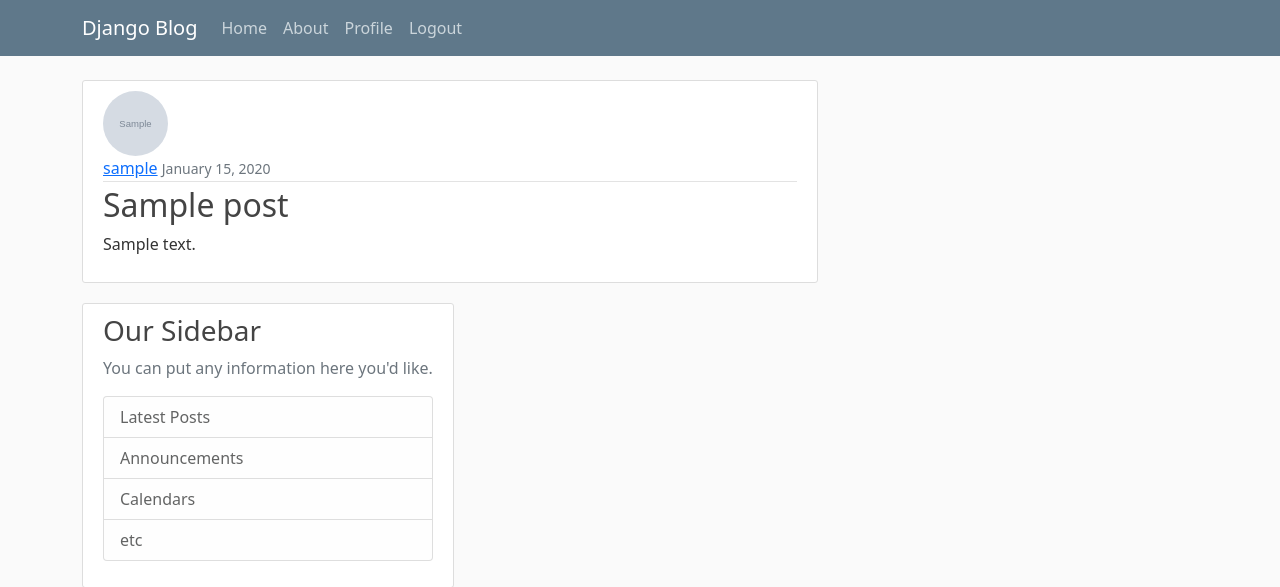
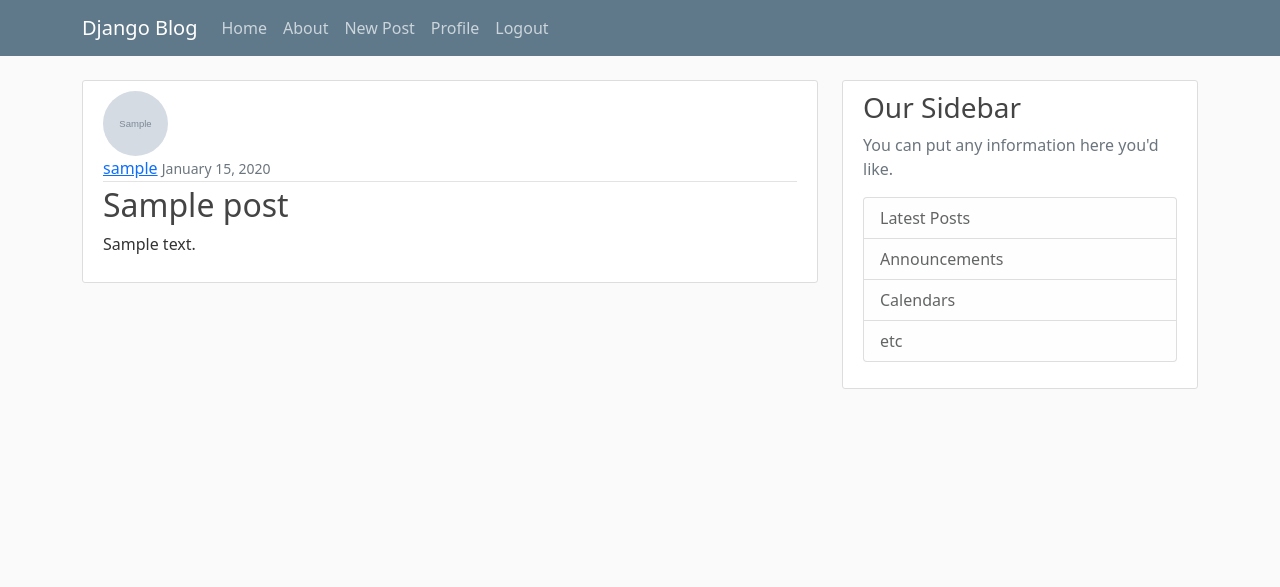
Before and after one commit to nickrosh/djangoblog, a Django app: page / in a window 1280 px wide. Shown: the top 587 px of the page. Run offline with Django 4.2, Linux system fonts and the light colour scheme; a user stored in the database is signed in; tables that the repository leaves empty hold one stand-in row (values such as "Sample post"); grey boxes marked "Sample" are stand-in pictures.

Commit message:
Added CRUD functionality to Posts, through Class Based Views

```diff
--- a/blog/models.py
+++ b/blog/models.py
@@ -1,12 +1,14 @@
 from django.db import models
 from django.utils import timezone
 from django.contrib.auth.models import User
+from django.urls import reverse
 
 class Post(models.Model):
     title = models.CharField(max_length=100)
     content = models.TextField()
     date_posted = models.DateTimeField(default=timezone.now)
     author = models.ForeignKey(User, on_delete=models.CASCADE)
+
     # on_delete=models.CASCADE means that if the tied Object (User) is deleted,
     # then all posts connected with that user will be deleted too
 
@@ -15,3 +17,7 @@
 
     def __str__(self):
         return self.title
+
+    # the post redirects to
+    def get_absolute_url(self):
+        return reverse('post-detail', kwargs={'pk': self.pk})
--- a/blog/templates/blog/base.html
+++ b/blog/templates/blog/base.html
@@ -33,6 +33,7 @@
               <!-- Navbar Right Side -->
               <div class="navbar-nav">
                 {% if user.is_authenticated %}
+                  <a class="nav-item nav-link" href="{% url 'post-create' %}">New Post</a>
                   <a class="nav-item nav-link" href="{% url 'profile' %}">Profile</a>
                   <a class="nav-item nav-link" href="{% url 'logout' %}">Logout</a>
                 {% else %}
--- a/blog/templates/blog/home.html
+++ b/blog/templates/blog/home.html
@@ -2,13 +2,13 @@
 {% block content %}
     {% for post in posts %}
         <article class="media content-section">
-            <img class="rounded-circle article-img" src="{{ post.author.profile.image.url }}"
+            <img class="rounded-circle article-img" src="{{ post.author.profile.image.url }}">
             <div class="media-body">
                 <div class="article-metadata">
                     <a class="mr-2" href="#">{{ post.author }}</a>
                     <small class="text-muted">{{ post.date_posted|date:"F d, Y" }}</small>
                 </div>
-                <h2><a class="article-title" href="#">{{ post.title }}</a></h2>
+                <h2><a class="article-title" href="{% url 'post-detail' post.id %}">{{ post.title }}</a></h2>
                 <p class="article-content">{{ post.content }}</p>
             </div>
         </article>
--- a/blog/urls.py
+++ b/blog/urls.py
@@ -1,8 +1,14 @@
 from django.urls import path
+from .views import (PostListView, PostDetailView, PostCreateView,
+                    PostUpdateView, PostDeleteView)
 from . import views
 
 
 urlpatterns = [
-    path('', views.home, name='blog-home'),
+    path('', PostListView.as_view(), name='blog-home'),
+    path('post/<int:pk>/', PostDetailView.as_view(), name='post-detail'),
+    path('post/new/', PostCreateView.as_view(), name='post-create'),
+    path('post/<int:pk>/update/', PostUpdateView.as_view(), name='post-update'),
+    path('post/<int:pk>/delete/', PostDeleteView.as_view(), name='post-delete'),
     path('about/', views.about, name='blog-about'),
 ]
--- a/blog/views.py
+++ b/blog/views.py
@@ -1,5 +1,8 @@
 from django.shortcuts import render
+from django.contrib.auth.mixins import LoginRequiredMixin, UserPassesTestMixin
 from django.http import HttpResponse
+from django.views.generic import (ListView, DetailView, CreateView,
+                                  UpdateView, DeleteView)
 from .models import Post
 
 
@@ -9,5 +12,50 @@
     }
     return render(request, 'blog/home.html', context)
 
+class PostListView(ListView):
+    model = Post
+    template_name = 'blog/home.html'
+    context_object_name = 'posts'
+    ordering = ['-date_posted']
+    paginate_by = 2
+
+class PostDetailView(DetailView):
+    model = Post
+
+class PostCreateView(LoginRequiredMixin, CreateView):
+    model = Post
+    fields = ['title', 'content']
+
+    def form_valid(self, form):
+        form.instance.author = self.request.user
+        return super().form_valid(form)
+
+class PostUpdateView(LoginRequiredMixin, UserPassesTestMixin, UpdateView):
+    model = Post
+    fields = ['title', 'content']
+
+    # this makes sure you are logged in
+    def form_valid(self, form):
+        form.instance.author = self.request.user
+        return super().form_valid(form)
+
+    # this makes sure you are the post author
+    def test_func(self):
+        post = self.get_object()
+        if self.request.user == post.author:
+            return True
+        return False
+
+class PostDeleteView(LoginRequiredMixin, UserPassesTestMixin, DeleteView):
+    model = Post
+    success_url = '/'
+
+    # this makes sure you are the post author
+    def test_func(self):
+        post = self.get_object()
+        if self.request.user == post.author:
+            return True
+        return False
+
 def about(request):
     return render(request, 'blog/about.html', {'title': 'About'})
```
Also changed, not shown: blog/templates/blog/post_confirm_delete.html (added, +16 -0 lines), blog/templates/blog/post_detail.html (added, +20 -0 lines), blog/templates/blog/post_form.html (renamed from users/templates/users/register.html, +2 -7 lines).
